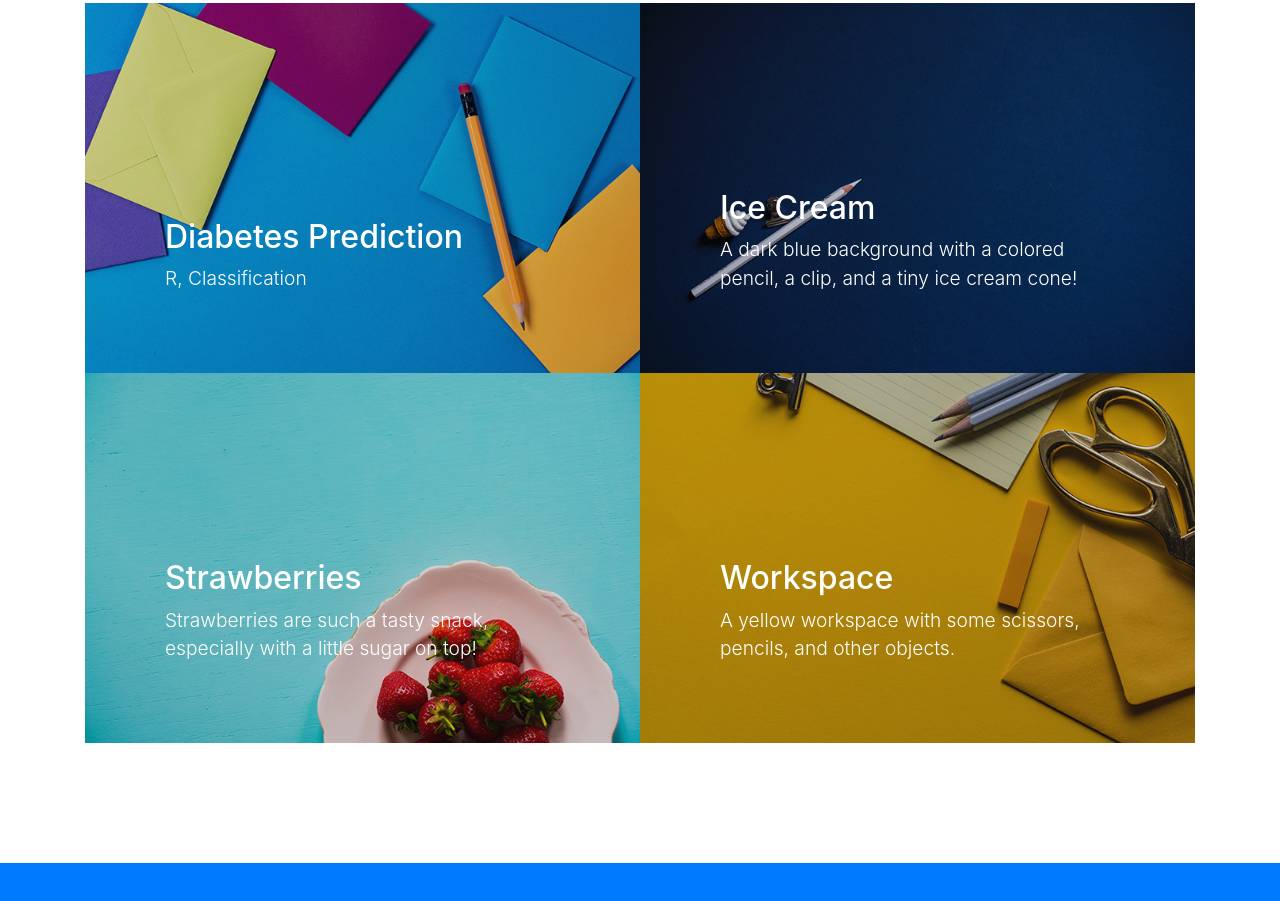
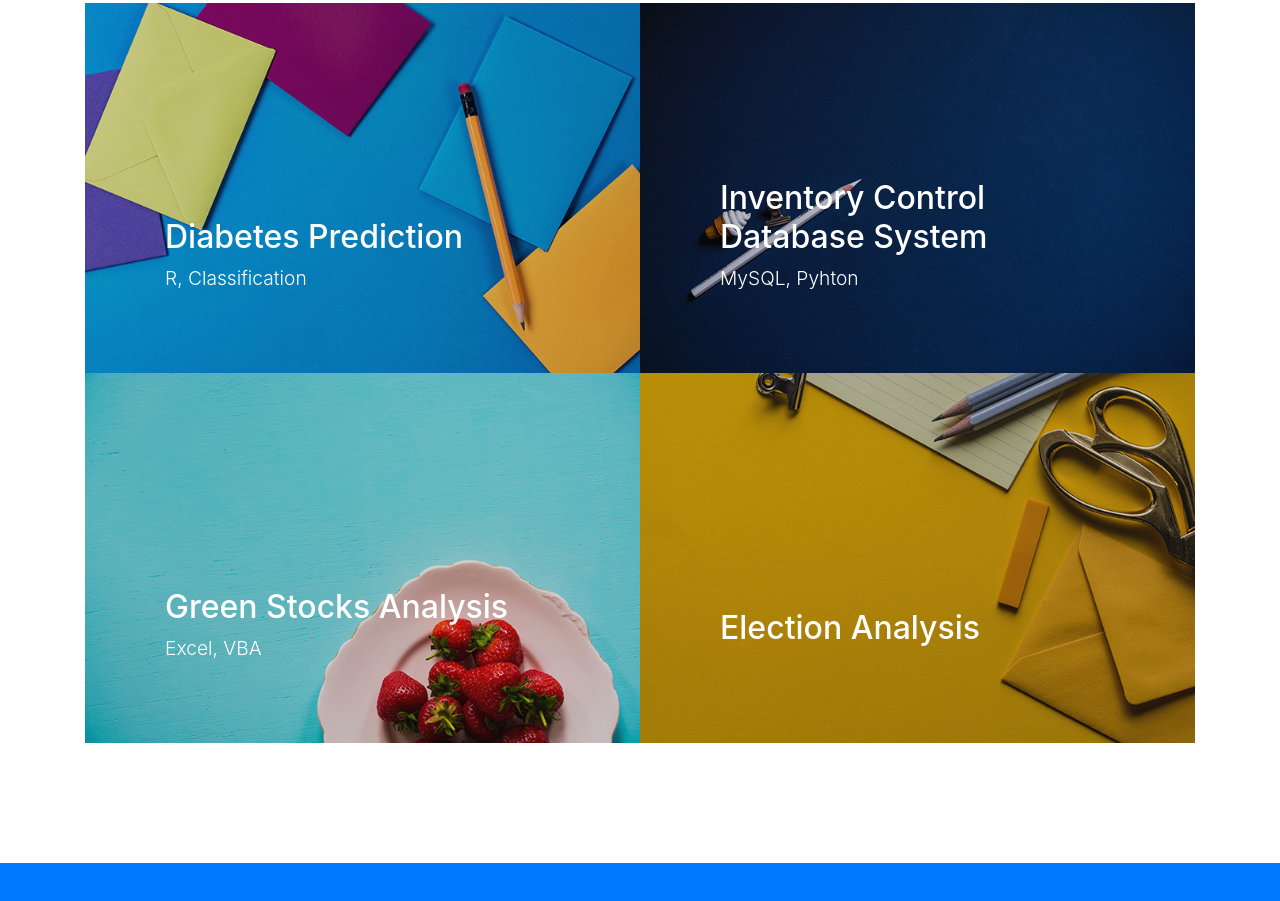
Before and after one commit to DorianSafaa/DorianSafaa.github.io, a website with bundled scripts: page index.html in a window 1280 px wide. Shown: the part 1042-1943 px from the top of the page. Built offline with nearby package versions, Linux system fonts and the light colour scheme.

Commit message:
Update index.html

```diff
--- a/index.html
+++ b/index.html
@@ -60,33 +60,33 @@
           </a>
         </div>
         <div class="col-lg-6">
-          <a class="portfolio-item" href="#!">
+          <a class="portfolio-item" href="https://github.com/DorianSafaa/Inventory-Control-Database-System">
             <div class="caption">
               <div class="caption-content">
-                <div class="h2">Ice Cream</div>
-                <p class="mb-0">A dark blue background with a colored pencil, a clip, and a tiny ice cream cone!</p>
+                <div class="h2">Inventory Control Database System</div>
+                <p class="mb-0">MySQL, Pyhton</p>
               </div>
             </div>
             <img class="img-fluid" src="img/portfolio-2.jpg" alt="">
           </a>
         </div>
         <div class="col-lg-6">
-          <a class="portfolio-item" href="#!">
+          <a class="portfolio-item" href="https://github.com/DorianSafaa/stock-analysis">
             <div class="caption">
               <div class="caption-content">
-                <div class="h2">Strawberries</div>
-                <p class="mb-0">Strawberries are such a tasty snack, especially with a little sugar on top!</p>
+                <div class="h2">Green Stocks Analysis</div>
+                <p class="mb-0">Excel, VBA</p>
               </div>
             </div>
             <img class="img-fluid" src="img/portfolio-3.jpg" alt="">
           </a>
         </div>
         <div class="col-lg-6">
-          <a class="portfolio-item" href="#!">
+          <a class="portfolio-item" href="https://github.com/DorianSafaa/Election-Analysis">
             <div class="caption">
               <div class="caption-content">
-                <div class="h2">Workspace</div>
-                <p class="mb-0">A yellow workspace with some scissors, pencils, and other objects.</p>
+                <div class="h2">Election Analysis</div>
+                <p class="Python, VS Code"></p>
               </div>
             </div>
             <img class="img-fluid" src="img/portfolio-4.jpg" alt="">
```
